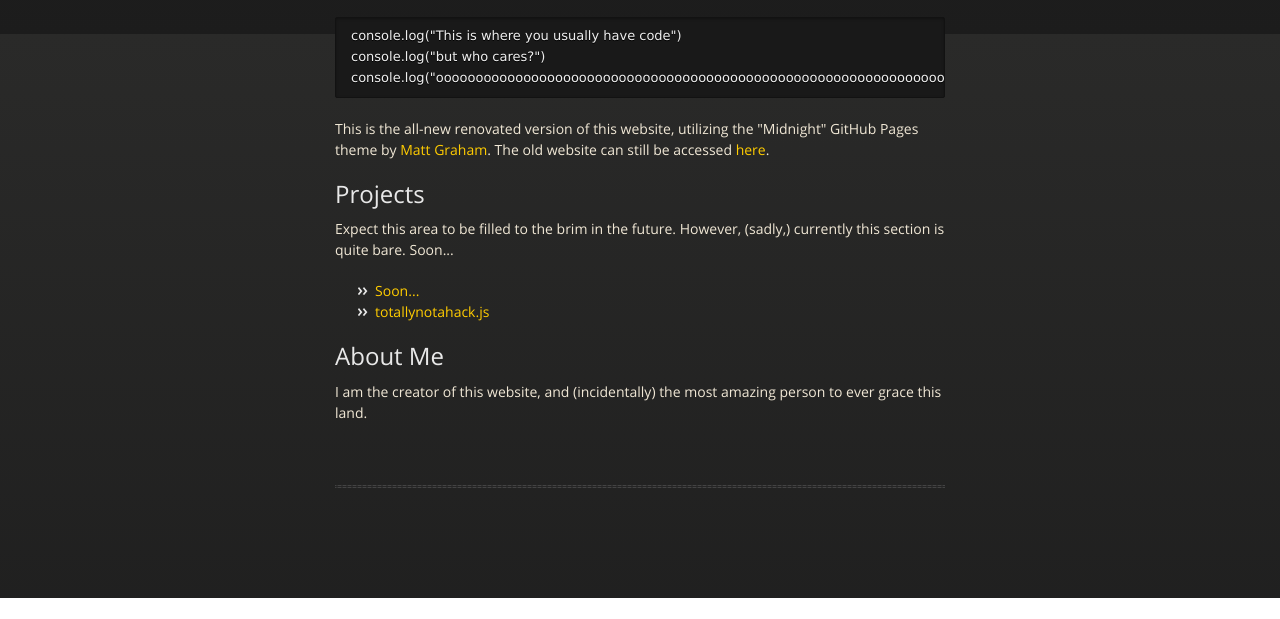
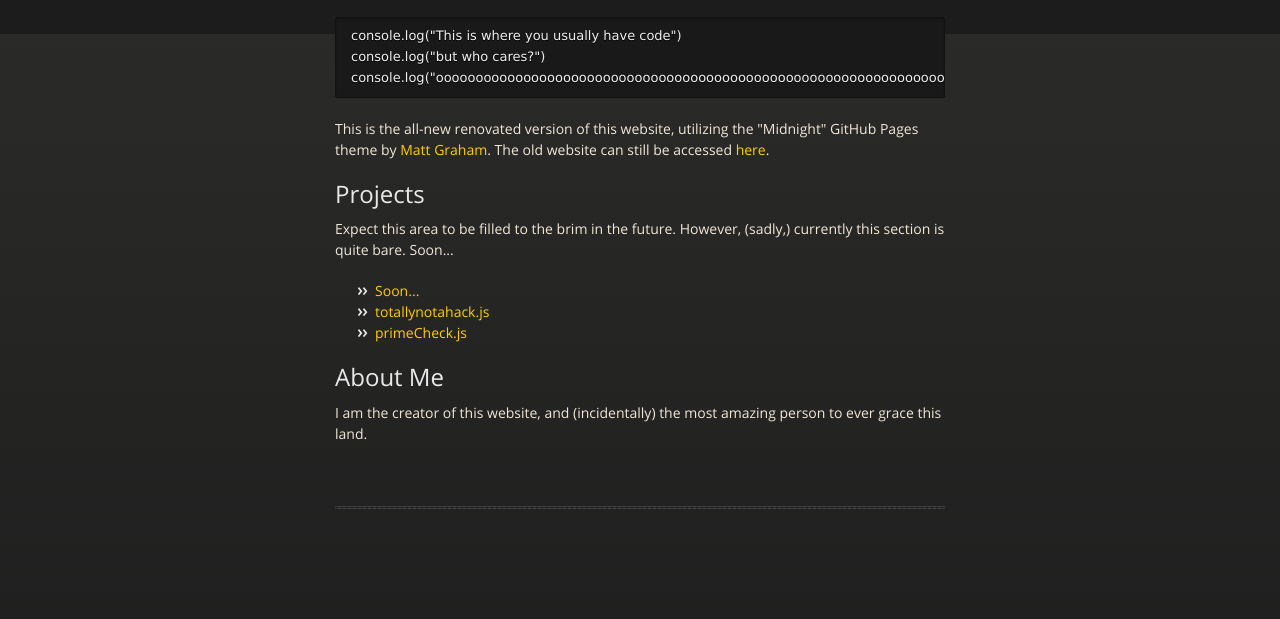
Before and after one commit to dysprosium/dysprosium.github.com, a plain HTML site: page index.html in a window 1280 px wide. Shown: the part 766-1385 px from the top of the page. Before the commit the page ends 1364 px from the top, so only its background shows below. Drawn offline with nearby package versions, Linux system fonts and the light colour scheme.

Commit message:
primeCheck.js
Added prime checker to homepage. It's better than before, too! yay! Now
2 displays as being prime.

```diff
--- a/index.html
+++ b/index.html
@@ -54,9 +54,11 @@ console.log("ooooooooooooooooooooooooooooooooooooooooooooooooooooooooooooooooooo
         <h2>Projects</h2>
         <p>Expect this area to be filled to the brim in the future. However, (sadly,) currently this section is quite bare. Soon...</p>
         <script src="javascripts/totallynotahack.js"></script>
+        <script src="javascripts/primeCheck.js"></script>
         <ul>
           <li><a href="old/index.html">Soon...</a></li>
           <li><a onclick="totallynotahack()">totallynotahack.js</a></li>
+          <li><a onclick="primeCheck()">primeCheck.js</a></li>
         </ul>
 
         <h2>About Me</h2>
--- /dev/null
+++ b/javascripts/primeCheck.js
@@ -0,0 +1,43 @@
+var primeCheck = function() {
+	var number;
+	var primeValue;
+	var divisor;
+	var skip = true;
+	while (skip !== false) {
+		number = (prompt("Find out if the number is prime:"));
+		var skip1 = false;
+		var skip2 = false;
+		var skip3 = false;
+		var skip4 = false;
+		var skip5 = false;
+		if (number == 1) {
+			alert ("The number is not prime");
+			skip1 = true;
+		} if (number == 2) {
+			alert ("The number is prime");
+			skip2 = true;
+		} if (isNaN(number) === true) {
+			alert ("Please enter a valid number");
+			skip3 = true;
+		} if (number < 1) {
+			alert ("Please enter a valid number");
+			skip4 = true;
+		} if (number % 1 !== 0 & skip2 !== true) {
+			alert ("Please enter a valid number");
+			skip5 = true;
+		} if (skip1 === false & skip2 === false & skip3 === false & skip4 === false) {
+			skip = false;
+		}
+	}
+	for (divisor = 2; divisor < Math.sqrt(number) + 1; divisor++) {
+		if (number % divisor === 0) {
+			primeValue = 1;
+			break;
+		}
+	}
+	if (primeValue == 1) {
+		alert ("The number is not prime");
+	} else {
+		alert ("The number is prime");
+	}
+}; // max number = 8999999999999999
--- a/javascripts/totallynotahack.js
+++ b/javascripts/totallynotahack.js
@@ -2,15 +2,15 @@ function totallynotahack() {
 	var bin;
 	function newbin() {
 		var x = Math.floor(Math.random() * 90000) + 10000;
-		x = parseInt(x);
+		x = parseInt(x, 10);
 		var bin = x.toString(2);
 		return bin;
 	}
 	newbin();
-	for (i = 1; i < 51; i++) {
-		for (j = 1; j < 11; j++) {
+	for (i = 1; i < 1001; i++) {
+		for (j = 1; j < 12; j++) {
 			document.write(newbin());
 		}
-		document.write("\n")
+		document.write("\n");
 	}
 }
```
